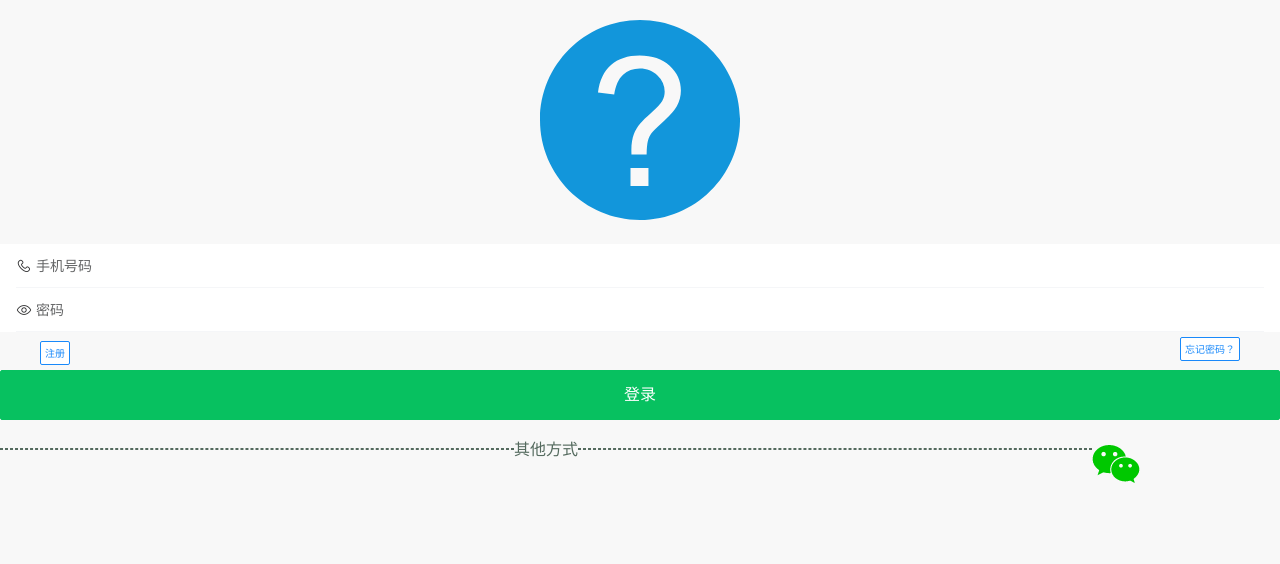
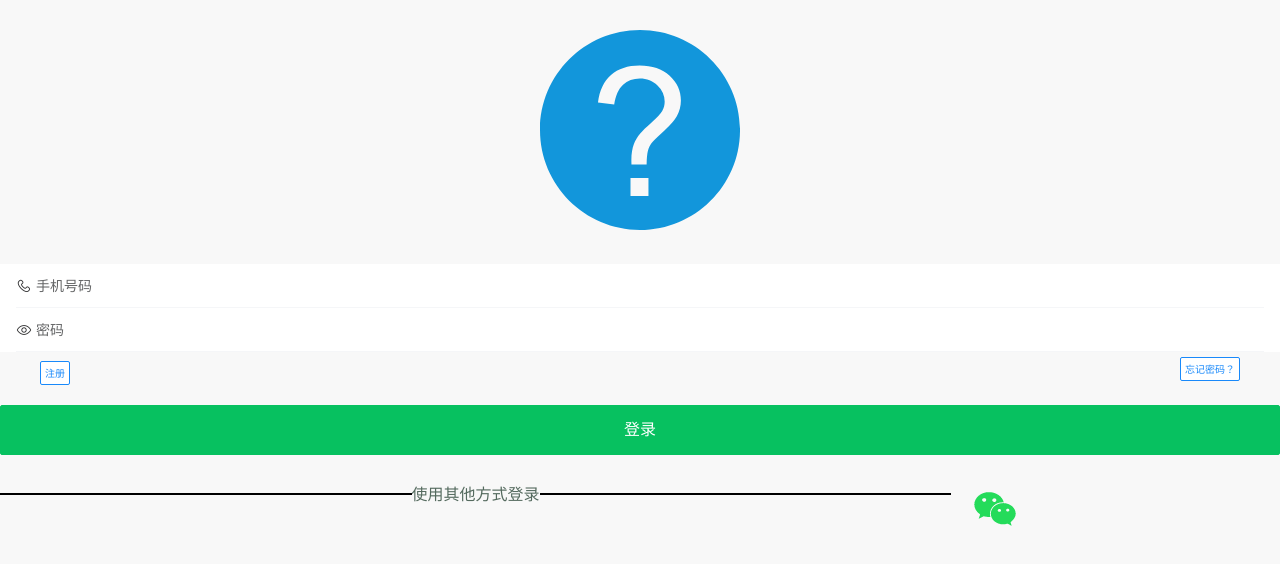
Before and after one commit to LinXiaoBaiXCG/vw-web, a Vue app: page /#/login in a window 1280 px wide. Shown: the top 564 px of the page. Built offline with nearby package versions, Linux system fonts and the light colour scheme.

Commit message:
添加微信登录

```diff
--- a/config/dev.env.js
+++ b/config/dev.env.js
@@ -4,5 +4,5 @@ const prodEnv = require('./prod.env')
 
 module.exports = merge(prodEnv, {
   NODE_ENV: '"development"',
-  BASE_API: '"http://localhost:8080"'
+  BASE_API: '"http://192.168.0.138:8080"'
 })
--- a/src/api/login.js
+++ b/src/api/login.js
@@ -13,3 +13,11 @@ export function wxLogin() {
     method: 'get'
   })
 }
+
+export function login(data) {
+  return request({
+    url: 'api/login',
+    method: 'post',
+    data
+  })
+}
--- a/src/utils/request.js
+++ b/src/utils/request.js
@@ -5,7 +5,7 @@ import { getToken } from '@/utils/auth'
 
 // 创建axios实例
 const service = axios.create({
-  baseURL:  '/api', // api 的 base_url
+  baseURL: process.env.BASE_API, // api 的 base_url
   timeout: 1200000 // 请求超时时间
 })
 
--- a/src/view/login.vue
+++ b/src/view/login.vue
@@ -2,7 +2,7 @@
     <div>
       <!--LOGO-->
       <div align="center">
-        <img src="../assets/logo_1.png" style="margin-top: 20px;margin-bottom: 20px">
+        <img src="../assets/logo_1.png" style="margin-top: 30px;margin-bottom: 30px">
       </div>
       <van-field
         v-model="form.phone"
@@ -16,33 +16,35 @@
         left-icon="eye-o"
       />
       <div style="margin-top: 5px">
-      <van-button plain type="info" size="mini" style="margin-left: 40px">注册</van-button>
-      <van-button plain type="info" size="mini" style="margin-right: 40px;float: right">忘记密码？</van-button>
+      <van-button plain type="info" size="mini" style="margin-left: 40px" @click="doRegister">注册</van-button>
+      <van-button plain type="info" size="mini" style="margin-right: 40px;float: right" @click="doUpdatePassword">忘记密码？</van-button>
       </div>
-      <div style="margin-top: 5px">
-        <van-button type="primary" size="large">登录</van-button>
+      <!--登录按钮-->
+      <div style="margin-top: 20px">
+        <van-button type="primary" size="large" @click="doLogin">登录</van-button>
       </div>
       <!--分割线-->
-      <div>
+      <div style="margin-top: 10px">
         <hr class="hr-line">
-        <p style="float: left;color: #546a5e">其他方式</p>
+        <p style="float: left;color: #546a5e">使用其他方式登录</p>
         <hr class="hr-line">
       </div>
       <!--微信-->
       <div>
-        <img src="../assets/weixin.png" style="margin-top: 20px;margin-bottom: 20px" @click="wxLogin">
+        <img src="../assets/weixin.png" style="margin: 20px 120px 10px 20px" @click="wxLogin">
       </div>
     </div>
 </template>
 
 <script>
-  import { Field,Button } from 'vant';
-  import { wxLogin } from '@/api/login';
+  import { Field,Button,Notify } from 'vant';
+  import { wxLogin,login } from '@/api/login';
     export default {
       name: "login",
       components: {
         [Field.name]: Field,
         [Button.name]: Button,
+        [Notify.name]: Notify
       },
       data() {
         return {
@@ -55,8 +57,34 @@
       methods: {
         wxLogin(){
           wxLogin().then(res=>{
-
+            window.location.href = res.toString()
           })
+        },
+        doRegister(){
+          this.$router.push("/register")
+        },
+        doLogin(){
+          if (this.form.phone == ''){
+            Notify({
+              message: '请输入手机号码',
+              duration: 2500
+            });
+          } else if (this.form.password == ''){
+            Notify({
+              message: '请输入密码',
+              duration: 2500
+            });
+          }else {
+            login(this.form).then(res =>{
+              alert("登录成功！")
+            })
+          }
+        },
+        doUpdatePassword(){
+          Notify({
+            message: '测试环境暂时关闭',
+            duration: 2500
+          });
         }
       }
     }
@@ -64,9 +92,9 @@
 
 <style scoped>
   .hr-line{
-    border: 1px #546a5e dashed;
+    border: 0.5px #000000 solid;
     float: left;
-    width: 40%;
+    width: 32%;
     margin-top: 28px;
   }
 </style>
--- a/src/view/user/register.vue
+++ b/src/view/user/register.vue
@@ -36,14 +36,14 @@
         <div class="login-code" style="height: 44px;float: left" @click="getCode">
             <img :src="codeUrl">
         </div>
-      <!--登录按钮-->
-      <div style="margin-left: 40%;margin-top: 50px"><van-button type="primary" size="small" @click="doRegister">注册</van-button></div>
+      <!--注册按钮-->
+      <div style="margin:60px 20% 0px 20%"><van-button type="primary" size="large" @click="doRegister">注册</van-button></div>
     </van-cell-group>
   </div>
 </template>
 
 <script>
-import { Field,Button,Notify } from 'vant';
+import { Field,Button,Notify,Toast } from 'vant';
 import { getCodeImg } from '@/api/login'
 import { register } from '@/api/user'
 export default {
@@ -51,7 +51,8 @@ export default {
     components: {
       [Field.name]: Field,
       [Button.name]: Button,
-      [Notify.name]: Notify
+      [Notify.name]: Notify,
+      [Toast.name]: Toast
     },
     data() {
         return {
@@ -110,7 +111,7 @@ export default {
           } else {
             register(this.form).then(res =>{
               Toast.success('注册成功');
-              //TODO 跳转到登录页面
+              this.$router.push("/login")
             })
           }
       }
```
Also changed, not shown: config/index.js (+1 -9 lines), src/assets/weixin.png.
